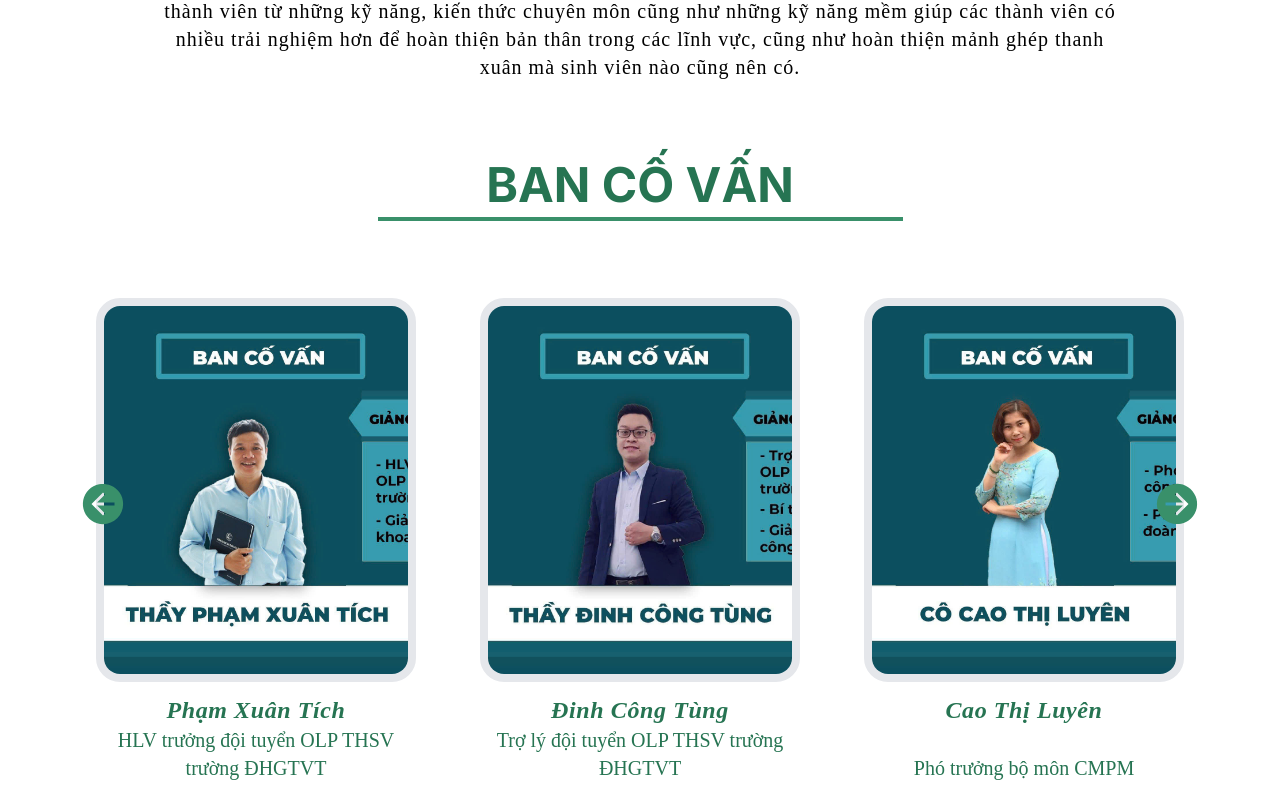
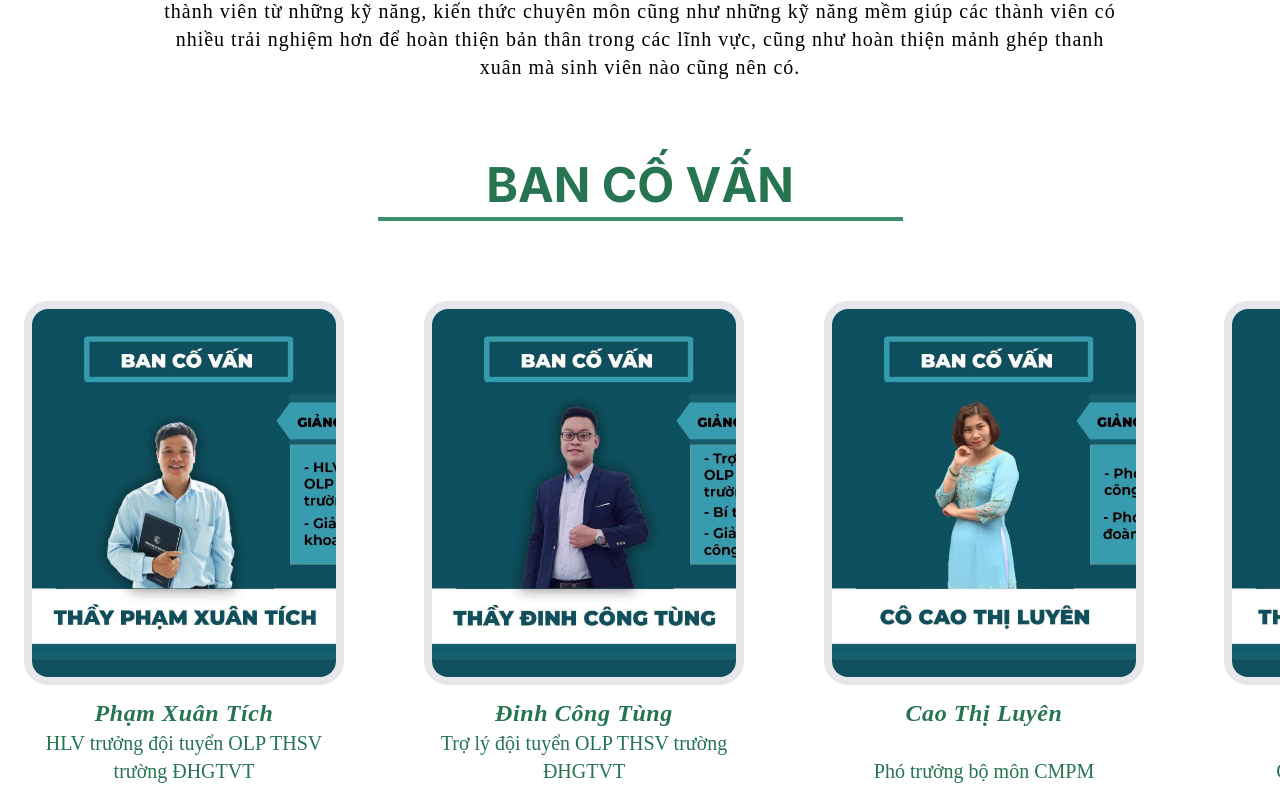
Before and after one commit to sfit-utc/sfit-web, a React (Vite) app: page / in a window 1280 px wide. Shown: the part 1502-2289 px from the top of the page. Built offline with nearby package versions, Linux system fonts and the light colour scheme.

Commit message:
modified: Advisory

```diff
--- a/src/components/Advisory/Advisory.tsx
+++ b/src/components/Advisory/Advisory.tsx
@@ -1,5 +1,4 @@
-
-import { useState, useEffect, useCallback } from "react";
+import React, {useRef,useState} from "react";
 import AdvisoryCard from "./AdvisoryCard/AdvisoryCard";
 import advisor1 from "../../assets/advisors/3_Adviser_1.jpg"
 import advisor2 from "../../assets/advisors/3_Adviser_2.jpg"
@@ -10,67 +9,58 @@ import advisor6 from "../../assets/advisors/3_Adviser_6.jpg"
 
 
 function Advisory()  {
-  const [boards, setBoards] = useState<HTMLDivElement[]>([]);
-  const [activeIdx, setActiveIdx] = useState(0);
-  useEffect(() => {
-    // Convert NodeList to Array
-    const slidesArray = Array.from(
-      document.querySelectorAll(".board")
-    ) as HTMLDivElement[];
-    setBoards(slidesArray);
-  }, []);
+  const sliderRef = useRef<HTMLDivElement>(null);
+  const [isDown,setIsDown] = useState(false);
+  const [startX,setStartX] = useState(0);
+  const [scrollLeft, setScrollLeft] = useState(0);
 
-  // useCallback to memoize changeSlide
-  const changeBoard = useCallback(
-    (index: number) => {
-      boards.forEach((board, idx) => {
-        board.classList.toggle("visible", idx === index);
-        board.classList.toggle("opacity-100", idx === index);
-        board.classList.toggle("invisible", idx !== index);
-        board.classList.toggle("opacity-0", idx !== index);
-      });
-    },
-    [boards]
-  );
+  function handleMouseDown(e: React.MouseEvent) {
+    if (!sliderRef.current) return;
+      setIsDown(true);
+      sliderRef.current.classList.add('active');
+      setStartX(e.pageX - sliderRef.current.offsetLeft);
+      setScrollLeft(sliderRef.current.scrollLeft);
+  }
 
-  useEffect(() => {
-    changeBoard(activeIdx);
-  }, [activeIdx, changeBoard]);
-
-  const prevButton = () => {
-    setActiveIdx((prevIdx) => {
-      const newIdx = (prevIdx - 1 + boards.length) % boards.length;
-      changeBoard(newIdx);
-      return newIdx;
-    });
+  function handleMouseLeave()  {
+    setIsDown(false);
+    if (sliderRef.current) {
+      sliderRef.current.classList.remove('active');
+    }
   };
 
-  const nextButton = () => {
-    setActiveIdx((prevIdx) => {
-      const newIdx = (prevIdx + 1) % boards.length;
-      changeBoard(newIdx);
-      return newIdx;
-    });
+  function handleMouseUp()  {
+    setIsDown(false);
+    if (sliderRef.current) {
+      sliderRef.current.classList.remove('active');
+    }
+  };
+  function handleMouseMove(e: React.MouseEvent) {
+    if (!isDown || !sliderRef.current) return;
+    e.preventDefault();
+    const x = e.pageX - sliderRef.current.offsetLeft;
+    const walk = (x - startX) * 3; // Adjust scroll speed
+    sliderRef.current.scrollLeft = scrollLeft - walk;
+    console.log(walk);
   };
   return (
-    <div className="bg-white w-screen h-screen relative overflow-x-hidden *:text-[#267452]">
+    <div className="bg-white w-screen h-full relative overflow-x-hidden *:text-[#267452]">
       <h1
         className="text-center tracking-normal mt-20
-                           font-[Inter] text-5xl font-bold
-                           "
+                   font-[Inter] text-5xl font-bold"
       >
         BAN CỐ VẤN
       </h1>
       <div className="mx-auto mt-2 bg-[#39906A] w-[525px] h-[4px] mb-20"></div>
 
-      <div
-        className=" boards w-screen h-2/3
-                    [&>div]:absolute flex items-center justify-center
-                    [&>div]:flex [&>div]:justify-center [&>div]:gap-16
-                    [&>div]:transition-opacity [&>div]:duration-700 [&>div]:ease-in-out"
-      >
+      <div className="no-scrollbar px-6 no-scrollbar boards w-screen flex gap-20 cursor-grab
+                      select-none overflow-scroll scroll-smooth snap-x"
+           ref={sliderRef}
+           onMouseDown={handleMouseDown}
+           onMouseLeave={handleMouseLeave}
+           onMouseUp={handleMouseUp}
+           onMouseMove={handleMouseMove}>
         {/* Items */}
-        <div className="board visible">
           <AdvisoryCard
             advisor={{
               name: "Phạm Xuân Tích",
@@ -98,12 +88,6 @@ function Advisory()  {
               addition:"Phó chủ tịch công đoàn",
             }}
           />
-
-        </div>
-        <div
-          className="board invisible
-                                [&>div]:transition-opacity [&>div]:duration-500 [&>div]:ease-in-out"
-        >
          <AdvisoryCard
             advisor={{
               name: "Nguyễn Đức Dư",
@@ -124,52 +108,14 @@ function Advisory()  {
           />
           <AdvisoryCard
             advisor={{
-              name: "Nguyễn Đức Dư",
+              name: "Nguyễn Xuân Anh",
               image: advisor6,
               role:"Cựu chủ nhiệm CLB Tin học",
               position: "Kỹ sư phát triển phần mềm Cty điện tử Thiên Quang",
               addition:"Giám đốc trung tâm thông tin - thư viện",
             }}
           />
-        </div>
       </div>
-      {/* Button */}
-      <button
-        onClick={prevButton}
-        type="button"
-        className="absolute left-20 top-1/2"
-      >
-        <svg
-          xmlns="http://www.w3.org/2000/svg"
-          width="46"
-          height="46"
-          viewBox="0 0 46 46"
-          fill="none"
-        >
-          <path
-            d="M43.125 23C43.125 19.0197 41.9447 15.1287 39.7333 11.8191C37.522 8.50961 34.3789 5.93014 30.7015 4.40693C27.0241 2.88371 22.9777 2.48517 19.0738 3.2617C15.1699 4.03822 11.584 5.95494 8.76948 8.76948C5.95494 11.584 4.03822 15.1699 3.2617 19.0738C2.48517 22.9777 2.88371 27.0241 4.40693 30.7015C5.93014 34.3789 8.50961 37.522 11.8191 39.7333C15.1287 41.9447 19.0197 43.125 23 43.125C28.3375 43.125 33.4564 41.0047 37.2305 37.2305C41.0047 33.4564 43.125 28.3375 43.125 23ZM34.5 24.4375L17.0344 24.4375L25.0556 32.4976L23 34.5L11.5 23L23 11.5L25.0556 13.5513L17.0344 21.5625L34.5 21.5625V24.4375Z"
-            fill="#39906A"
-          />
-        </svg>
-      </button>
-      <button
-        onClick={nextButton}
-        type="button"
-        className="absolute right-20 top-1/2"
-      >
-        <svg
-          xmlns="http://www.w3.org/2000/svg"
-          width="46"
-          height="46"
-          viewBox="0 0 46 46"
-          fill="none"
-        >
-          <path
-            d="M2.875 22.9999C2.875 26.9803 4.05531 30.8712 6.26667 34.1808C8.47804 37.4903 11.6211 40.0698 15.2985 41.593C18.9759 43.1162 23.0223 43.5147 26.9262 42.7382C30.8301 41.9617 34.416 40.045 37.2305 37.2304C40.0451 34.4159 41.9618 30.83 42.7383 26.9261C43.5148 23.0222 43.1163 18.9758 41.5931 15.2984C40.0699 11.621 37.4904 8.47795 34.1809 6.26658C30.8713 4.05522 26.9803 2.87491 23 2.87491C17.6625 2.87491 12.5436 4.99521 8.76948 8.76938C4.99531 12.5436 2.875 17.6624 2.875 22.9999ZM11.5 21.5624H28.9656L20.9444 13.5023L23 11.4999L34.5 22.9999L23 34.4999L20.9444 32.4486L28.9656 24.4374H11.5V21.5624Z"
-            fill="#39906A"
-          />
-        </svg>
-      </button>
     </div>
   );
 };
--- a/src/components/Advisory/AdvisoryCard/AdvisoryCard.tsx
+++ b/src/components/Advisory/AdvisoryCard/AdvisoryCard.tsx
@@ -9,10 +9,10 @@ interface Advisor {
 
 function AdvisoryCard({ advisor }: { advisor: Advisor }) {
   return (
-        <div className="w-80 h-fit *:font-[crimson-text]">
+
+      <div className="snap-center flex flex-col w-80 h-fit *:font-[crimson-text]">
           <div className="h-96 w-80">
-              <img
-                className="w-full h-full object-cover border-8 rounded-3xl "
+            <img className="w-full h-full object-cover border-8 rounded-3xl "
               src={advisor.image}
               alt="advisor1"
             />
--- a/src/components/Classes/ClassCard.tsx
+++ b/src/components/Classes/ClassCard.tsx
@@ -11,7 +11,7 @@ interface Class {
 function ClassCard({ classInfor }: { classInfor: Class }) {
     return (
         <div
-            className="w-96 h-[526px] border-2 rounded-3xl border-[#267452] p-5
+            className=" xl:w-96 xl:h-[526px] border-2 rounded-3xl border-[#267452] p-5
                           flex flex-col"
           >
             <div className="h-72 w-80 self-center">
--- a/src/index.css
+++ b/src/index.css
@@ -14,6 +14,17 @@
 * {
     font-family: 'Inter';
     box-sizing: border-box;
+}
+
+/* Hide scrollbar for Chrome, Safari and Opera */
+.no-scrollbar::-webkit-scrollbar {
+    display: none;
+}
+
+/* Hide scrollbar for IE, Edge and Firefox */
+.no-scrollbar {
+    -ms-overflow-style: none;  /* IE and Edge */
+    scrollbar-width: none;  /* Firefox */
 }
 
 @media only screen and (min-width: 1024px) {
```
Also changed, not shown: 2 other files (tests, documents, lock files or other folders). Lines whose indentation alone changed are shown as unchanged.
